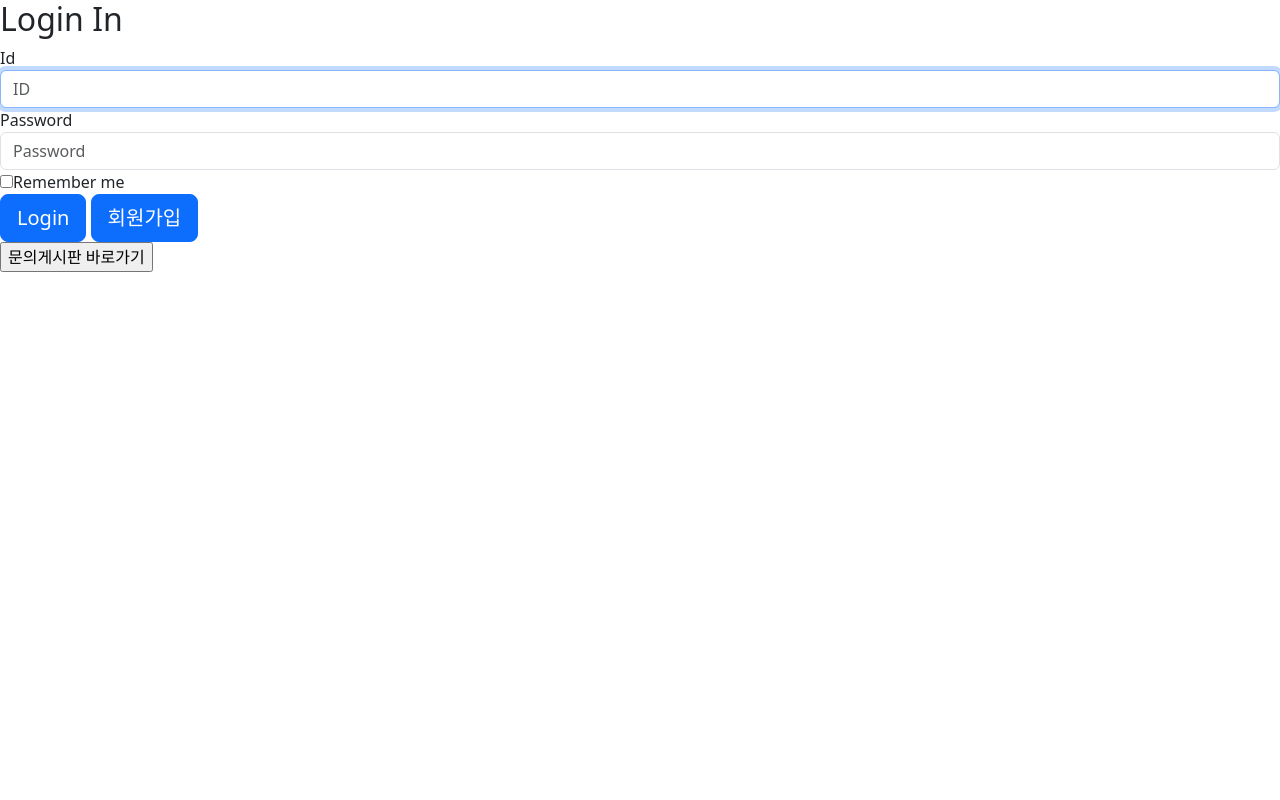
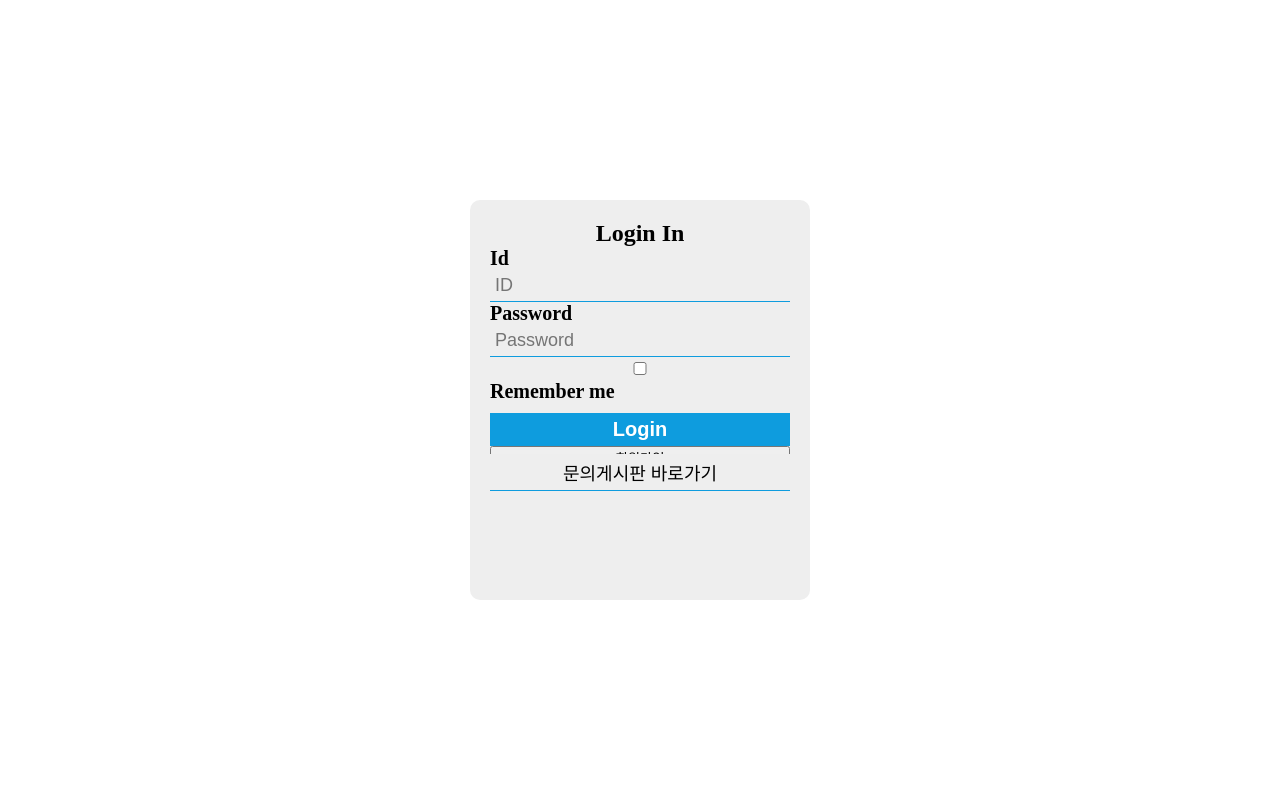
Before and after one commit to kim-jingyu/simple_webserver, a PHP site: page /login/login.html in a window 1280 px wide. Run offline with PHP 8.4, Linux system fonts and the light colour scheme.

Commit message:
chore: style.css 적용 중

```diff
--- /dev/null
+++ b/css/style.css
@@ -0,0 +1,75 @@
+* {
+    margin: 0;
+    padding: 0;
+    box-sizing: border-box;
+}
+
+body {
+    display: grid;
+    place-items: center;
+    height: 100vh;
+}
+
+.container {
+    display: flex;
+    flex-direction: column;
+    justify-content: space-around;
+    height: 400px;
+    width: 340px;
+    border-radius: 10px;
+    padding: 20px;
+    background-color: #eee;
+}
+
+h2 {
+    text-align: center;
+}
+
+form {
+    display: flex;
+    flex-direction: column;
+    justify-content: space-between;
+    height: 65%;
+}
+
+label {
+    font-size: 20px;
+    font-weight: bold;
+}
+
+input {
+    width: 100%;
+    padding: 5px;
+    border: none;
+    border-bottom: 1px solid rgb(14, 156, 222);
+    outline: none;
+    background-color: #eee;
+    font-size: 18px;
+}
+
+p {
+    text-align: center;
+    font-size: 20px;
+}
+
+.login_btn {
+    font-size: 20px;
+    font-weight: bold;
+    border: none;
+    padding: 5px;
+    cursor: pointer;
+    background-color: rgb(14, 156, 222);
+    margin-top: 10px;
+    color: #fff;
+}
+
+.logout_btn {
+    font-size: 20px;
+    font-weight: bold;
+    border: none;
+    padding: 5px;
+    cursor: pointer;
+    background-color: rgb(128, 0, 0);
+    margin-top: 10px;
+    color: #fff;
+}
--- a/login/login.html
+++ b/login/login.html
@@ -4,13 +4,12 @@
 <head>
     <meta charset="UTF-8">
     <meta name="viewport" content="width=device-width, initial-scale=1.0">
-    <link href="https://cdn.jsdelivr.net/npm/bootstrap@5.3.2/dist/css/bootstrap.min.css" rel="stylesheet"
-        integrity="sha384-T3c6CoIi6uLrA9TneNEoa7RxnatzjcDSCmG1MXxSR1GAsXEV/Dwwykc2MPK8M2HN" crossorigin="anonymous">
-    <link rel="stylesheet" href="style.css">
+    <link rel="stylesheet" href="../css/style.css">
     <title>Login</title>
 </head>
 
 <body>
+    <div class="container">
         <form action="login_func.php" method="post" name="LoginForm" class="form-signin">
             <h2 class="form-signin-heading">Login In</h2>
             <div>
@@ -27,7 +26,7 @@
                     <input type="checkbox" value="remember-me">Remember me
                 </label>
             </div>
-        <button name="Login" value="Login" class="btn btn-lg btn-primary btn-block" type="submit">Login</button>
+            <button name="Login" value="Login" class="login_btn" type="submit">Login</button>
             <button type="button" class="btn btn-lg btn-primary btn-block" onclick="location.href='/signup/signup.html'">
                 회원가입
             </button>
@@ -35,6 +34,7 @@
         <form action="/inquiry/board.php">
             <p><input type="submit" value="문의게시판 바로가기"></p>
         </form>
+    </div>
 </body>
 
 </html>
```
Also changed, not shown: index.php (+4 -4 lines), style.css (deleted, +0 -15 lines). Lines whose indentation alone changed are shown as unchanged.
